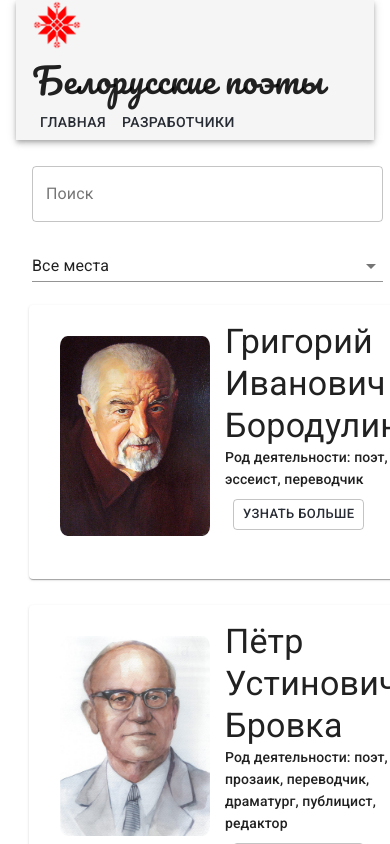
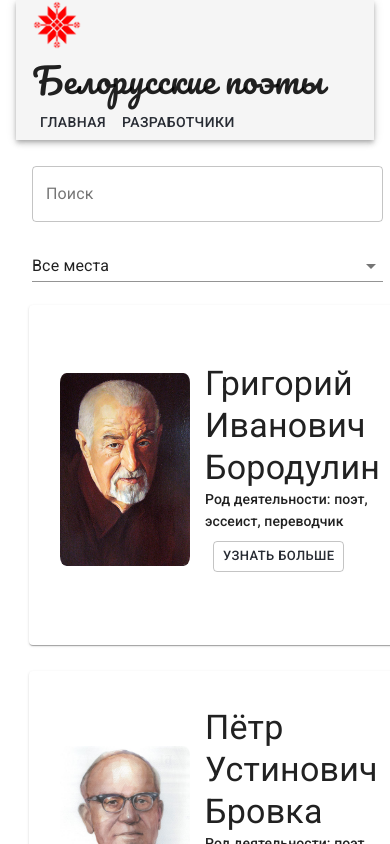
Before and after one commit to greatorangejuice/culture-portal, a React (Create React App) app: page / in a window 390 px wide. Shown: the top 844 px of the page. Built offline with nearby package versions, Linux system fonts and the light colour scheme.

Commit message:
fix: fixed mobile resolition

```diff
--- a/src/components/Avatar/Avatar.css
+++ b/src/components/Avatar/Avatar.css
@@ -1,6 +1,15 @@
 .avatar img{
     width: 150px;
-    height: 200px;
+    height: auto;
     border-radius: 5%;
-    margin: 15px;
+    margin: 20px;
 }
+
+@media screen and (max-width: 1024px) {
+    .avatar img{
+        width: 130px;
+        height: auto;
+        border-radius: 5%;
+        margin: 15px;
+    }
+}
--- a/src/components/Description/Summary.js
+++ b/src/components/Description/Summary.js
@@ -4,7 +4,7 @@ import Typography from '@material-ui/core/Typography';
 function Summary(props) {
     return (
         <div>
-            <Typography variant="h4" component="h3">
+            <Typography variant="h4" component="h4">
                 {props.data.name}
             </Typography>
             <Typography component="p" variant="subtitle2">
--- a/src/components/personCard/PersonCard.css
+++ b/src/components/personCard/PersonCard.css
@@ -4,10 +4,11 @@
 }
 
 .person-card-container {
-     display: flex;
-     justify-content: space-between;
-     max-width: 400px;
-     min-height: 200px;
+    display: flex;
+    justify-content: center;
+    align-items: center;
+    max-width: 400px;
+    min-height: 300px;
  }
 
 .read-more-button {
```
